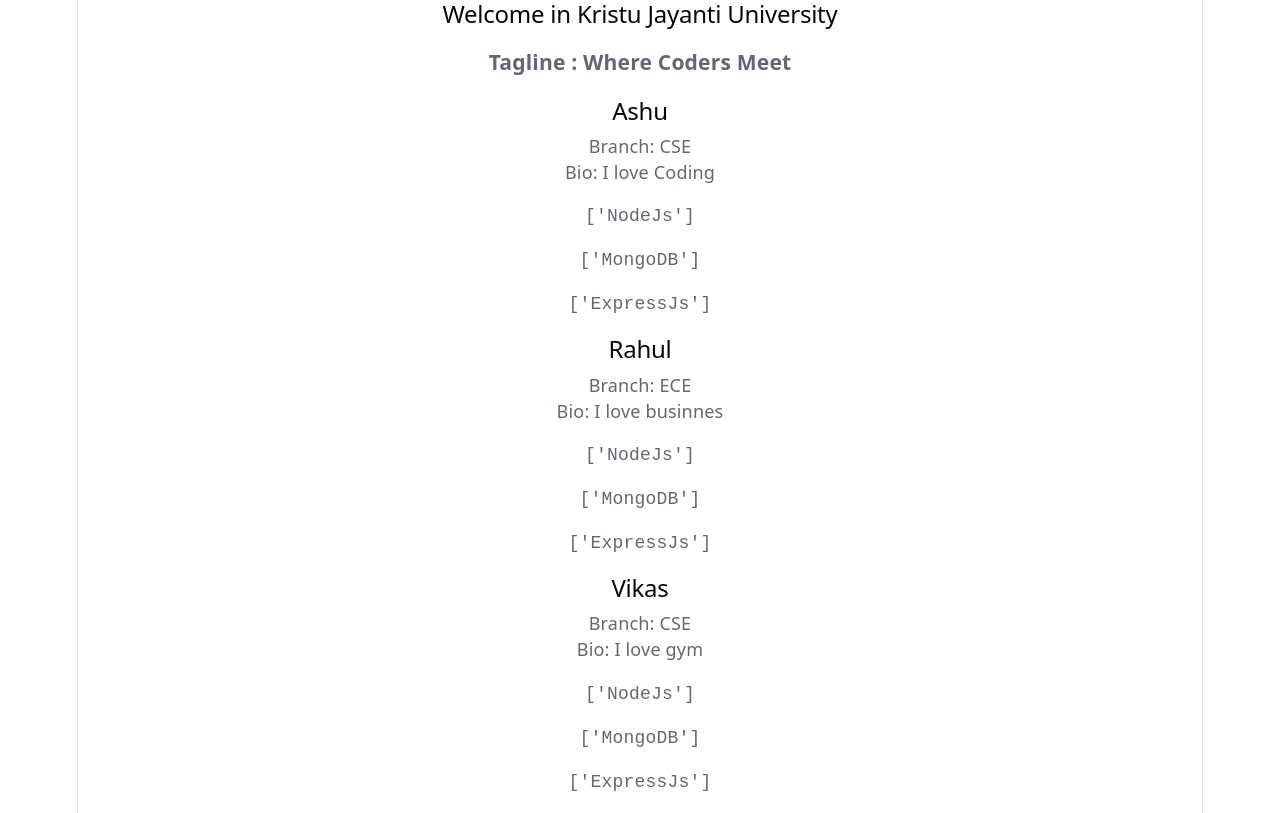
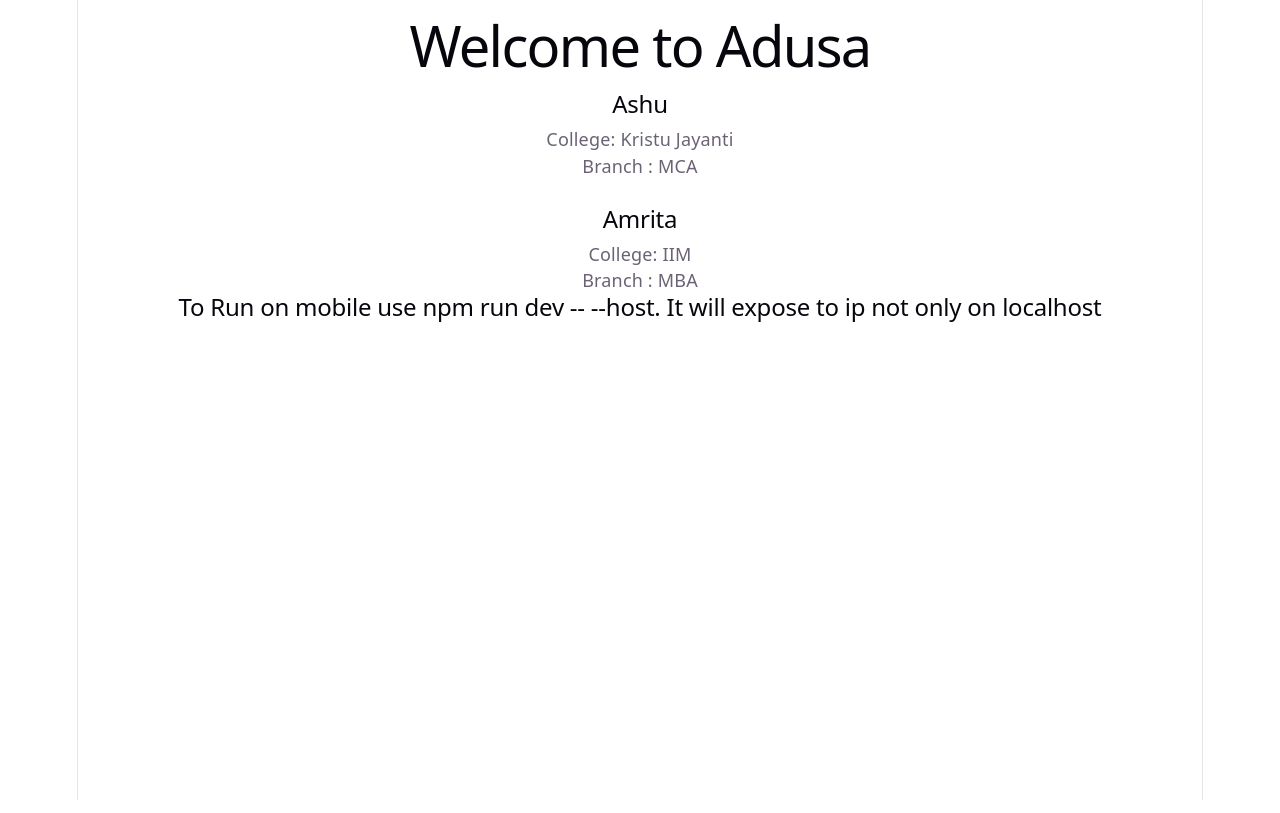
Before and after one commit to ashish8112/adusa, a React (Vite) app in the folder adusa-frontend/: page / in a window 1280 px wide. Built offline with nearby package versions, Linux system fonts and the light colour scheme.

Commit message:
Added Student Component

```diff
--- a/adusa-frontend/src/App.jsx
+++ b/adusa-frontend/src/App.jsx
@@ -1,53 +1,15 @@
-function ProfileCard({name,branch,bio})
+import StudentCard from './StudentCard'
+function App()
 {
-    return(
-      <div>
-        <h2>{name}</h2>
-        <p>Branch: {branch}</p>
-        <p>Bio: {bio}</p>
-        <SkillBadge skill={"NodeJs"}/>
-        <SkillBadge skill={"MongoDB"}/>
-        <SkillBadge skill={"ExpressJs"}/>
-      </div>
-    );
-}
-
-function WelcomeBanner({collegeName,tagline})
-{
-  return(
+  return (
     <div>
-      <h2>Welcome in {collegeName}</h2>
-      <h3>Tagline : {tagline}</h3>
-    </div>
-  )
-}
-function SkillBadge({skill}){
-  return(
-    <>
-      <pre>['{skill}']</pre>
-    </>
-  )
-}
-
-function App()  //or write here export default app
-{
-  return(
-    <div>
-      <WelcomeBanner collegeName="Kristu Jayanti University" tagline={"Where Coders Meet"} />
-      <ProfileCard name="Ashu" branch="CSE" bio="I love Coding" />
-      <ProfileCard name ="Rahul" branch="ECE" bio="I love businnes"/>
-      <ProfileCard name ="Vikas" branch="CSE" bio="I love gym"/>
+      <h1>Welcome to Adusa</h1>
+      <StudentCard name="Ashu" college="Kristu Jayanti" branch="MCA" />
+      <br></br>
+      <StudentCard name="Amrita" college="IIM" branch="MBA" />
+      <h2>To Run on mobile use npm run dev -- --host. It will expose to ip not only on localhost</h2>
     </div>
   )
 }
 
 export default App;
-
-//Note in props we use {} to send object or array or number for string we can use directly ""
-//for object -> {{key:value}} outside specify sending other than string inside object is written
-
- // Tumne likha:
-// skill={"NodeJs"}   // kaam karta hai but unnecessary
-
- // Sahi:
-// skill="NodeJs"     // string = seedha quotes ✅
```
